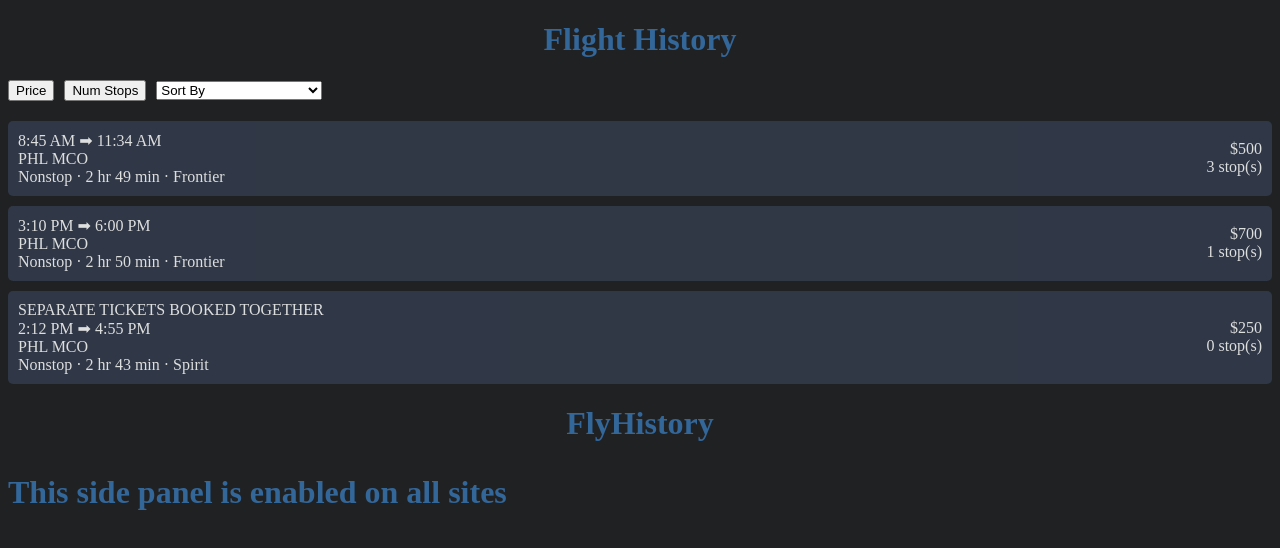
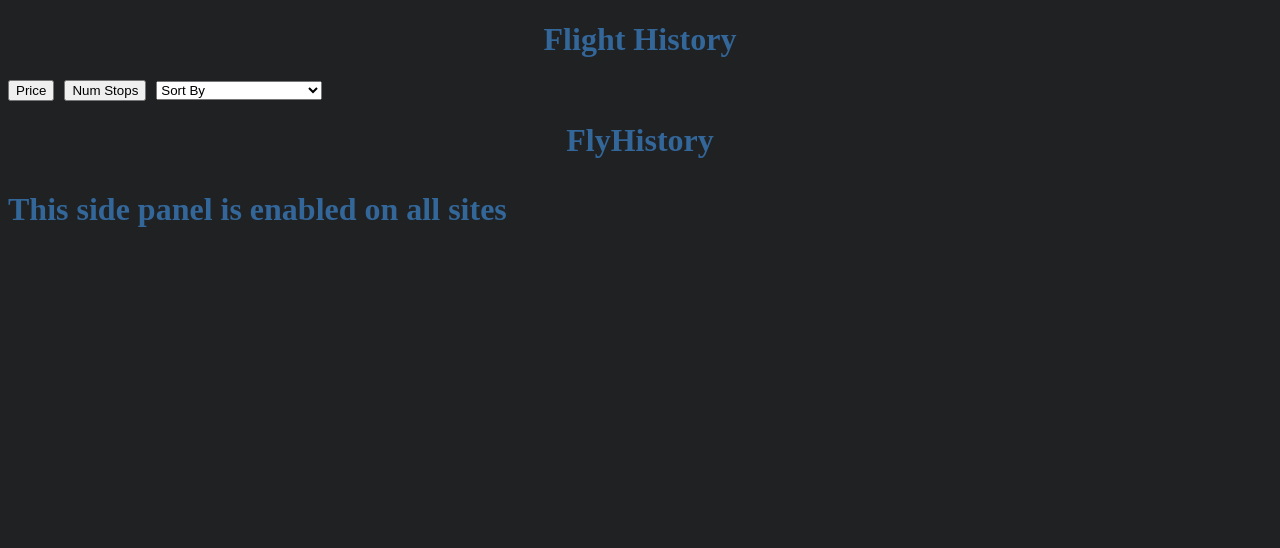
Before and after one commit to bradyz314/FlyHistory, a React (Create React App) app: page / in a window 1280 px wide. Shown: the top 548 px of the page. Built offline with nearby package versions, Linux system fonts and the light colour scheme.

Commit message:
working on getting webscraped data to show up on sidebar, have errors now tho

```diff
--- a/public/flightList.js
+++ b/public/flightList.js
@@ -7,43 +7,19 @@ function getAllTrips() {
 
 const allTrips = getAllTrips();
 
-const testFlights = [
-    {
-        airline: 'Frontier',
-        origin: 'PHL',
-        destination: 'MCO',
-        departureTime: '8:45 AM',
-        arrivalTime: '11:34 AM',
-        duration: '2 hr 49 min',
-        stops: 'Nonstop',
-        price: 500,
-        num_stops: 3
-    },
-    {
-        airline: 'Frontier',
-        origin: 'PHL',
-        destination: 'MCO',
-        departureTime: '3:10 PM',
-        arrivalTime: '6:00 PM',
-        duration: '2 hr 50 min',
-        stops: 'Nonstop',
-        price: 700,
-        num_stops: 1
-
-    },
-    {
-        airline: 'Spirit',
-        origin: 'PHL',
-        destination: 'MCO',
-        departureTime: '2:12 PM',
-        arrivalTime: '4:55 PM',
-        duration: '2 hr 43 min',
-        stops: 'Nonstop',
-        price: 250,
-        num_stops: 0,
-        note: 'SEPARATE TICKETS BOOKED TOGETHER'
-    }
-];
+// const testFlights = [
+//     {
+//         airline: 'Frontier',
+//         origin: 'PHL',
+//         destination: 'MCO',
+//         departureTime: '8:45 AM',
+//         arrivalTime: '11:34 AM',
+//         duration: '2 hr 49 min',
+//         stops: 'Nonstop',
+//         price: 500,
+//         num_stops: 3
+//     },
+// ];
 
 function createFlightInfoElement(flight) {
     const flightInfoElement = document.createElement('div');
@@ -53,13 +29,14 @@ function createFlightInfoElement(flight) {
     detailsDiv.classList.add('details');
 
     const timeDiv = document.createElement('div');
-    timeDiv.textContent = `${flight.departureTime} ➡ ${flight.arrivalTime}`;
+    // timeDiv.textContent = `${flight.departureTime} ➡ ${flight.arrivalTime}`;
+    timeDiv.textContent = `${flight.flights}`;
 
     const airportDiv = document.createElement('div');
     airportDiv.textContent = `${flight.origin} ${flight.destination}`;
 
     const durationDiv = document.createElement('div');
-    durationDiv.textContent = `${flight.stops} · ${flight.duration} · ${flight.airline}`;
+    // durationDiv.textContent = `${flight.stops} · ${flight.duration} · ${flight.airline}`;
 
     if (flight.note) {
         const noteDiv = document.createElement('div');
@@ -74,15 +51,13 @@ function createFlightInfoElement(flight) {
     const priceStopsContainer = document.createElement('div');
     priceStopsContainer.classList.add('price-stops-container');
 
-
-
     const priceDiv = document.createElement('div');
     priceDiv.classList.add('price');
-    priceDiv.textContent = `$${flight.price}`;
+    priceDiv.textContent = `${flight.price}`;
 
     const stopsDiv = document.createElement('div');
-    stopsDiv.classList.add('num_stops');
-    stopsDiv.textContent = `${flight.num_stops} stop(s)`;
+    stopsDiv.classList.add('flight_type');
+    stopsDiv.textContent = `${flight.flight_type}`;
 
     priceStopsContainer.appendChild(priceDiv);
     priceStopsContainer.appendChild(stopsDiv);
@@ -93,45 +68,40 @@ function createFlightInfoElement(flight) {
     return flightInfoElement;
 }
 
-function updateOrder(price, stops, order) {
+function updateOrder(allTrips, price, stops, order) {
 
     if (order == 'price-asc') {
-        testFlights.sort((a, b) => {
+        allTrips.sort((a, b) => {
               return a.price - b.price;
             });
     } else if (order === 'price-desc') {
-        testFlights.sort((a, b) => {
+        allTrips.sort((a, b) => {
             return b.price - a.price;
           });
     } else if (order === 'stops-asc') {
-        testFlights.sort((a, b) => {
+        allTrips.sort((a, b) => {
             return a.num_stops - b.num_stops;
           });
     } else if (order === 'stops-desc') {
-        testFlights.sort((a, b) => {
+        allTrips.sort((a, b) => {
             return b.num_stops - a.num_stops;
           });
     }
 
     renderFlights(price, stops);
 
-
-
-
 }
 
-function renderFlights(maxPrice, maxStops) {
-
-
+function renderFlights(allTrips) {
     flightList.innerHTML = '';
-
-    testFlights.forEach(flight => {
-        if (flight.price <= maxPrice && flight.num_stops <= maxStops) {
-            const flightInfoElement = createFlightInfoElement(flight);
-            flightList.appendChild(flightInfoElement);
-        }
+    allTrips.forEach(flight => {
+        const flightInfoElement = createFlightInfoElement(flight);
+        flightList.appendChild(flightInfoElement);
     });
 }
+
+renderFlights(allTrips);
+
 /*
 
 function renderFlightsByPrice(maxPrice) {
@@ -156,6 +126,3 @@ function renderFlightsByStops(maxStops) {
     });
 }
 */
-
-
-renderFlights(1000, 5);
```
